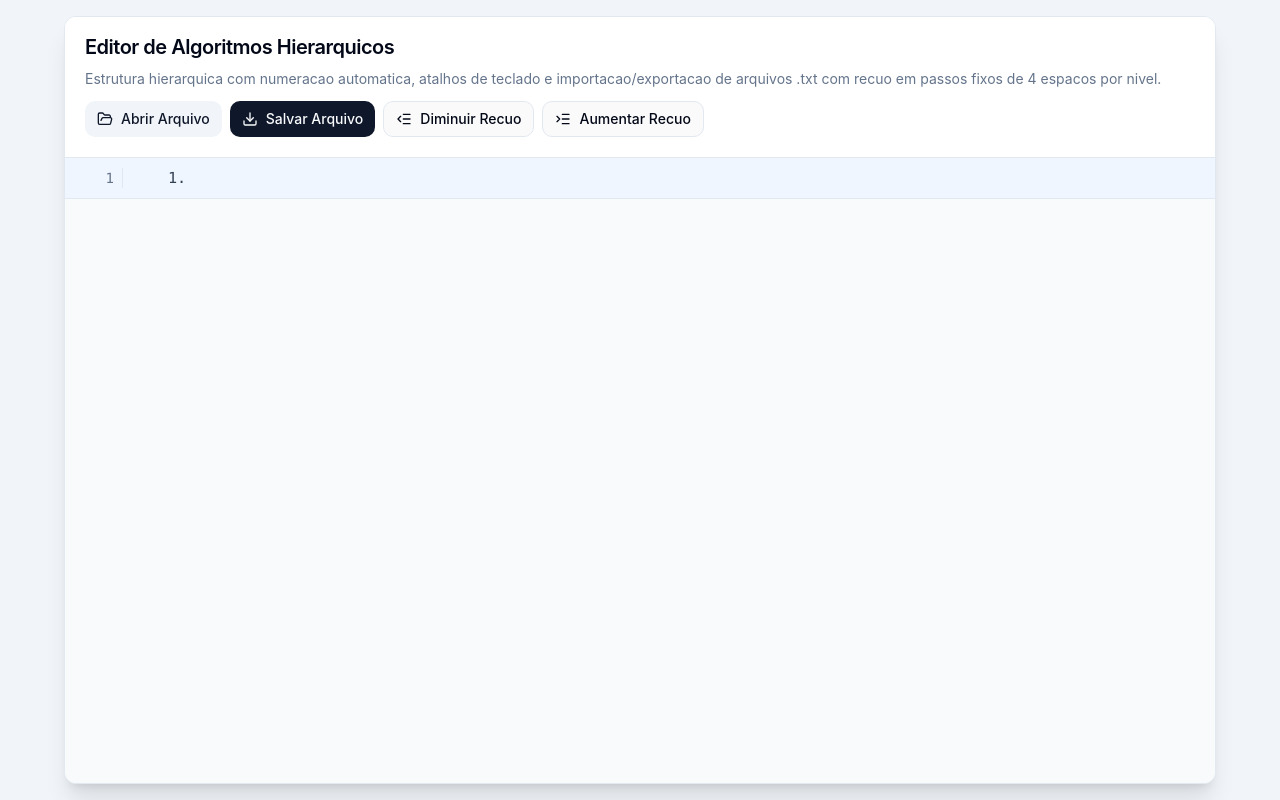
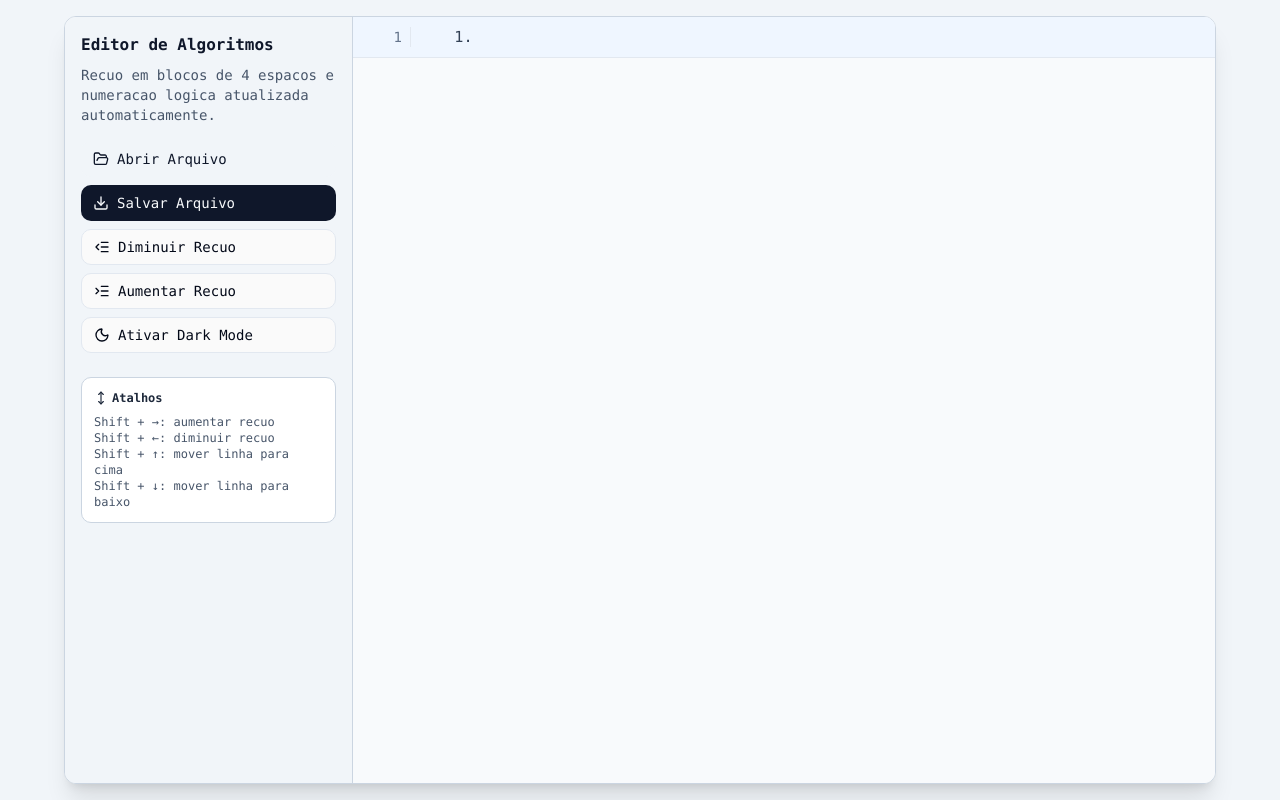
Before and after one commit to profedmarsantos/fic-content, a React (Vite) app: page / in a window 1280 px wide. Built offline with nearby package versions, Linux system fonts and the light colour scheme.

Commit message:
feat: add line move shortcuts sidebar tools and dark mode

```diff
--- a/src/components/editor/algorithm-editor.tsx
+++ b/src/components/editor/algorithm-editor.tsx
@@ -1,5 +1,13 @@
 import { useLayoutEffect, useMemo, useRef, useState } from 'react'
-import { Download, FolderOpen, IndentDecrease, IndentIncrease } from 'lucide-react'
+import {
+  Download,
+  FolderOpen,
+  IndentDecrease,
+  IndentIncrease,
+  Moon,
+  MoveVertical,
+  Sun,
+} from 'lucide-react'
 
 import {
   INDENT_SIZE,
@@ -8,6 +16,7 @@ import {
   createLine,
   insertLineBelow,
   isComment,
+  moveLine,
   normalizeLines,
   parseTextToLines,
   serializeLinesToText,
@@ -16,7 +25,7 @@ import {
 } from '@/lib/editor'
 import { cn } from '@/lib/utils'
 import { Button } from '@/components/ui/button'
-import { Card, CardContent, CardDescription, CardHeader, CardTitle } from '@/components/ui/card'
+import { Card } from '@/components/ui/card'
 import { Input } from '@/components/ui/input'
 import { ScrollArea } from '@/components/ui/scroll-area'
 
@@ -31,6 +40,13 @@ export function AlgorithmEditor() {
   const [lines, setLines] = useState<EditorLine[]>(INITIAL_LINES)
   const [activeIndex, setActiveIndex] = useState(0)
   const [pendingFocus, setPendingFocus] = useState<PendingFocus | null>(null)
+  const [theme, setTheme] = useState<'light' | 'dark'>(() => {
+    const savedTheme = localStorage.getItem('theme')
+    if (savedTheme === 'dark' || savedTheme === 'light') {
+      return savedTheme
+    }
+    return window.matchMedia('(prefers-color-scheme: dark)').matches ? 'dark' : 'light'
+  })
 
   const inputRefs = useRef<Map<string, HTMLInputElement>>(new Map())
   const fileInputRef = useRef<HTMLInputElement | null>(null)
@@ -56,6 +72,11 @@ export function AlgorithmEditor() {
     setPendingFocus(null)
   }, [pendingFocus, lines])
 
+  useLayoutEffect(() => {
+    document.documentElement.classList.toggle('dark', theme === 'dark')
+    localStorage.setItem('theme', theme)
+  }, [theme])
+
   function focusLine(index: number, moveToEnd = true) {
     const target = lines[index]
     if (!target) {
@@ -75,11 +96,33 @@ export function AlgorithmEditor() {
     focusLine(activeIndex)
   }
 
+  function moveCurrentLine(direction: -1 | 1) {
+    const result = moveLine(lines, activeIndex, direction)
+    if (result.nextIndex === activeIndex) {
+      return
+    }
+
+    updateLines(result.lines)
+    focusLine(result.nextIndex)
+  }
+
   function handleTextChange(index: number, text: string) {
     updateLines(updateLineText(lines, index, text))
   }
 
   function handleKeyDown(index: number, event: React.KeyboardEvent<HTMLInputElement>) {
+    if (event.shiftKey && event.key === 'ArrowUp') {
+      event.preventDefault()
+      moveCurrentLine(-1)
+      return
+    }
+
+    if (event.shiftKey && event.key === 'ArrowDown') {
+      event.preventDefault()
+      moveCurrentLine(1)
+      return
+    }
+
     if (event.shiftKey && event.key === 'ArrowRight') {
       event.preventDefault()
       indentCurrentLine(1)
@@ -156,31 +199,52 @@ export function AlgorithmEditor() {
     URL.revokeObjectURL(link.href)
   }
 
+  function toggleTheme() {
+    setTheme((currentTheme) => (currentTheme === 'light' ? 'dark' : 'light'))
+  }
+
   return (
-    <Card className="flex h-full min-h-0 flex-col overflow-hidden border-slate-200 shadow-xl">
-      <CardHeader className="space-y-3 border-b bg-white">
-        <CardTitle>Editor de Algoritmos Hierarquicos</CardTitle>
-        <CardDescription>
-          Estrutura hierarquica com numeracao automatica, atalhos de teclado e importacao/exportacao de
-          arquivos .txt com recuo em passos fixos de 4 espacos por nivel.
-        </CardDescription>
+    <Card className="flex h-full min-h-0 overflow-hidden border-slate-300 shadow-xl dark:border-slate-700">
+      <aside className="flex h-full w-72 shrink-0 flex-col border-r border-slate-300 bg-slate-100 p-4 dark:border-slate-700 dark:bg-slate-900">
+        <div className="space-y-2">
+          <h2 className="text-base font-semibold text-slate-900 dark:text-slate-100">Editor de Algoritmos</h2>
+          <p className="text-sm text-slate-600 dark:text-slate-300">
+            Recuo em blocos de 4 espacos e numeracao logica atualizada automaticamente.
+          </p>
+        </div>
 
-        <div className="flex flex-wrap gap-2">
-          <Button onClick={openFilePicker} variant="secondary" size="sm" type="button">
+        <div className="mt-4 grid gap-2">
+          <Button onClick={openFilePicker} variant="secondary" size="sm" type="button" className="justify-start">
             <FolderOpen className="mr-2 h-4 w-4" />
             Abrir Arquivo
           </Button>
-          <Button onClick={saveFile} size="sm" type="button">
+          <Button onClick={saveFile} size="sm" type="button" className="justify-start">
             <Download className="mr-2 h-4 w-4" />
             Salvar Arquivo
           </Button>
-          <Button onClick={() => indentCurrentLine(-1)} variant="outline" size="sm" type="button">
+          <Button
+            onClick={() => indentCurrentLine(-1)}
+            variant="outline"
+            size="sm"
+            type="button"
+            className="justify-start"
+          >
             <IndentDecrease className="mr-2 h-4 w-4" />
             Diminuir Recuo
           </Button>
-          <Button onClick={() => indentCurrentLine(1)} variant="outline" size="sm" type="button">
+          <Button
+            onClick={() => indentCurrentLine(1)}
+            variant="outline"
+            size="sm"
+            type="button"
+            className="justify-start"
+          >
             <IndentIncrease className="mr-2 h-4 w-4" />
             Aumentar Recuo
+          </Button>
+          <Button onClick={toggleTheme} variant="outline" size="sm" type="button" className="justify-start">
+            {theme === 'light' ? <Moon className="mr-2 h-4 w-4" /> : <Sun className="mr-2 h-4 w-4" />}
+            {theme === 'light' ? 'Ativar Dark Mode' : 'Ativar Light Mode'}
           </Button>
           <input
             ref={fileInputRef}
@@ -190,11 +254,22 @@ export function AlgorithmEditor() {
             onChange={handleFileSelection}
           />
         </div>
-      </CardHeader>
 
-      <CardContent className="min-h-0 flex-1 p-0">
-        <ScrollArea className="h-full bg-slate-50">
-          <div>
+        <div className="mt-6 rounded-md border border-slate-300 bg-white p-3 text-xs text-slate-600 dark:border-slate-700 dark:bg-slate-800 dark:text-slate-300">
+          <p className="mb-2 flex items-center font-semibold text-slate-800 dark:text-slate-100">
+            <MoveVertical className="mr-1 h-3.5 w-3.5" />
+            Atalhos
+          </p>
+          <p>Shift + →: aumentar recuo</p>
+          <p>Shift + ←: diminuir recuo</p>
+          <p>Shift + ↑: mover linha para cima</p>
+          <p>Shift + ↓: mover linha para baixo</p>
+        </div>
+      </aside>
+
+      <section className="min-h-0 min-w-0 flex-1">
+        <ScrollArea className="h-full bg-slate-50 dark:bg-slate-950">
+          <div className="font-mono">
             {lines.map((line, index) => {
               const comment = isComment(line.text)
               const logical = logicalLabels[index]
@@ -204,11 +279,13 @@ export function AlgorithmEditor() {
                   key={line.id}
                   role="listitem"
                   className={cn(
-                    'grid min-h-10 grid-cols-[58px_minmax(0,1fr)] items-center border-b border-slate-200 text-sm',
-                    index === activeIndex ? 'bg-blue-50' : 'bg-white hover:bg-slate-50',
+                    'grid min-h-10 grid-cols-[58px_minmax(0,1fr)] items-center border-b border-slate-200 text-sm dark:border-slate-800',
+                    index === activeIndex
+                      ? 'bg-blue-50 dark:bg-slate-800/80'
+                      : 'bg-white hover:bg-slate-50 dark:bg-slate-950 dark:hover:bg-slate-900',
                   )}
                 >
-                  <span className="border-r border-slate-200 px-2 text-right font-mono text-slate-500">
+                  <span className="border-r border-slate-200 px-2 text-right font-mono text-slate-500 dark:border-slate-800 dark:text-slate-400">
                     {index + 1}
                   </span>
 
@@ -218,7 +295,7 @@ export function AlgorithmEditor() {
                   >
                     <span
                       className={cn(
-                        'mr-1 font-mono text-[0.95rem] text-slate-700',
+                        'mr-1 font-mono text-[0.95rem] text-slate-700 dark:text-slate-300',
                         comment && 'opacity-0',
                       )}
                     >
@@ -237,9 +314,9 @@ export function AlgorithmEditor() {
                       onChange={(event) => handleTextChange(index, event.target.value)}
                       onKeyDown={(event) => handleKeyDown(index, event)}
                       className={cn(
-                        'h-10 border-0 bg-transparent px-0 font-mono text-[0.95rem] shadow-none ring-0 focus-visible:ring-0',
+                        'h-10 border-0 bg-transparent px-0 font-mono text-[0.95rem] text-slate-900 shadow-none ring-0 focus-visible:ring-0 dark:text-slate-100',
                         line.level === 0 && !comment && 'font-semibold uppercase',
-                        comment && 'italic text-slate-500',
+                        comment && 'italic text-slate-500 dark:text-slate-400',
                       )}
                     />
                   </div>
@@ -248,7 +325,7 @@ export function AlgorithmEditor() {
             })}
           </div>
         </ScrollArea>
-      </CardContent>
+      </section>
     </Card>
   )
 }
--- a/src/index.css
+++ b/src/index.css
@@ -24,12 +24,32 @@
     --radius: 0.75rem;
   }
 
+  .dark {
+    --background: 222.2 84% 4.9%;
+    --foreground: 210 40% 98%;
+    --card: 222.2 84% 4.9%;
+    --card-foreground: 210 40% 98%;
+    --primary: 210 40% 98%;
+    --primary-foreground: 222.2 47.4% 11.2%;
+    --secondary: 217.2 32.6% 17.5%;
+    --secondary-foreground: 210 40% 98%;
+    --muted: 217.2 32.6% 17.5%;
+    --muted-foreground: 215 20.2% 65.1%;
+    --accent: 217.2 32.6% 17.5%;
+    --accent-foreground: 210 40% 98%;
+    --destructive: 0 62.8% 30.6%;
+    --destructive-foreground: 210 40% 98%;
+    --border: 217.2 32.6% 17.5%;
+    --input: 217.2 32.6% 17.5%;
+    --ring: 212.7 26.8% 83.9%;
+  }
+
   * {
     @apply border-border;
   }
 
   body {
     @apply bg-background text-foreground antialiased;
-    font-family: Inter, 'Segoe UI', sans-serif;
+    font-family: 'JetBrains Mono', 'Fira Code', Consolas, 'Courier New', monospace;
   }
 }
--- a/src/lib/editor.ts
+++ b/src/lib/editor.ts
@@ -97,6 +97,24 @@ export function insertLineBelow(lines: EditorLine[], index: number, level: numbe
   return next
 }
 
+export function moveLine(lines: EditorLine[], index: number, direction: -1 | 1): {
+  lines: EditorLine[]
+  nextIndex: number
+} {
+  const targetIndex = index + direction
+  if (targetIndex < 0 || targetIndex >= lines.length) {
+    return { lines, nextIndex: index }
+  }
+
+  const nextLines = [...lines]
+  ;[nextLines[index], nextLines[targetIndex]] = [nextLines[targetIndex], nextLines[index]]
+
+  return {
+    lines: nextLines,
+    nextIndex: targetIndex,
+  }
+}
+
 export function parseTextToLines(content: string): EditorLine[] {
   const parsed = content
     .replace(/\r/g, '')
```
